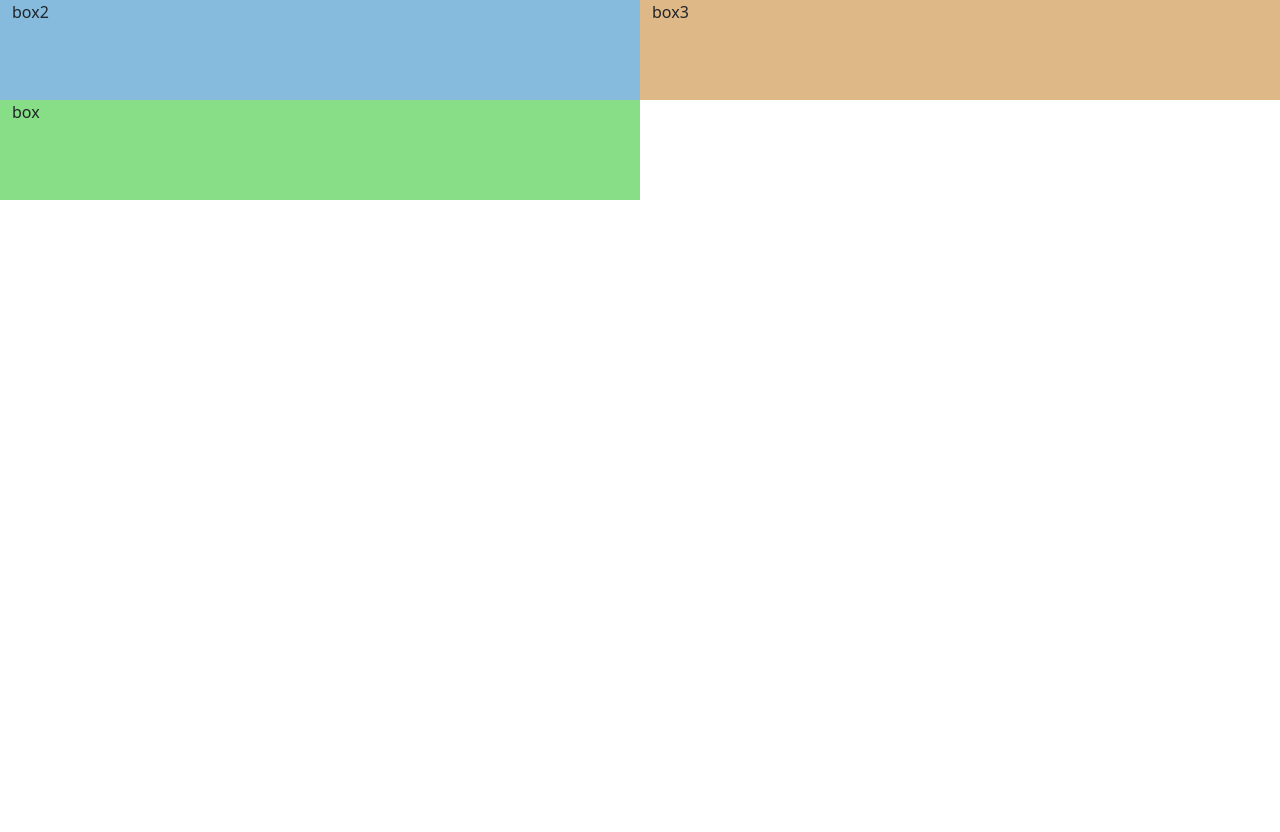
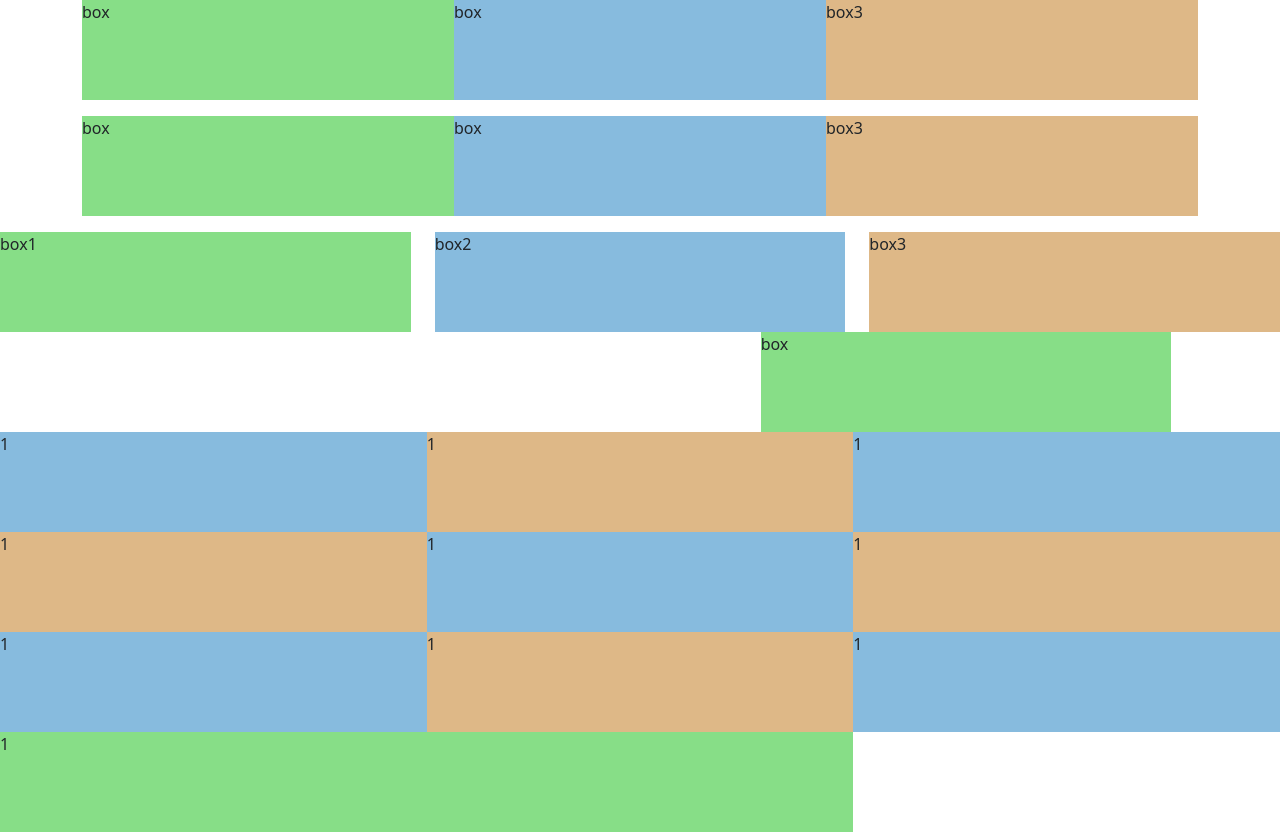
Before and after one commit to boycany/sass-practice-webpack, a website built with webpack: page src/index.html in a window 1280 px wide. Before the commit the page ends 800 px from the top, so only its background shows below. Built offline with nearby package versions, Linux system fonts and the light colour scheme.

Commit message:
ch7-6 done

```diff
--- a/src/_custom.scss
+++ b/src/_custom.scss
@@ -4,23 +4,26 @@
 // 修改的自定義變數，要寫在 @import 上面
 
 // $btn-font-size: 30px;
+// $enable-grid-classes: false;
+$enable-cssgrid: true;
 
 @import "../node_modules/bootstrap/scss/bootstrap";
 
 // Then add additional custom code here
 // 自定義的 map 必須放在 @import 的下面
 
-$container-max-widths: (
-  sm: 540px,
-  md: 720px,
-  lg: 900px,
-  //改成900px
-  xl: 1140px,
-  xxl: 1320px,
-);
+// $container-max-widths: (
+//   sm: 540px,
+//   md: 720px,
+//   lg: 900px,
+//   //改成900px
+//   xl: 1140px,
+//   xxl: 1320px,
+// );
 
 //
-@import "../node_modules/bootstrap/scss/containers"; /*---- 方案B: 引入部份 -----*/
+/*---- 方案B: 引入部份 -----*/
+// @import "../node_modules/bootstrap/scss/containers";
 
 /*****Required (一定要import的有下面三個連結)*****/
 
--- a/src/index.html
+++ b/src/index.html
@@ -9,15 +9,52 @@
 </head>
 
 <body>
-    <div class="container-fluid">
-        <div class="row row-cols-2">
-            <div class="col box order-5">box</div>
-            <!-- <div class="col box3">box</div> -->
-            <div class="col box2 order-1">box2</div>
-            <div class="col box3 order-2">box3</div>
+    <div class="container">
+        <div class="row gx-3 gy-2 g-lg-0 ">
+            <div class="col-4">
+                <p class="box">box</p>
+            </div>
+            <div class="col-4">
+                <p class="box2">box</p>
+            </div>
+            <div class="col-4">
+                <p class="box3">box3</p>
+            </div>
+            <div class="col-4">
+                <p class="box">box</p>
+            </div>
+            <div class="col-4">
+                <p class="box2">box</p>
+            </div>
+            <div class="col-4">
+                <p class="box3">box3</p>
+            </div>
         </div>
     </div>
 
+    <!-- ch 7-6 -->
+    <div class="grid">
+        <div class="g-col-6 g-col-lg-4 box">box1</div>
+        <div class="g-col-6 g-col-lg-4 box2">box2</div>
+        <div class="g-col-6 g-col-lg-4 box3">box3</div>
+    </div>
+
+    <div class="grid">
+        <div class="g-col-4 g-start-8 box">box</div>
+    </div>
+
+    <div class="grid" style="--bs-columns: 3; --bs-gap: 0">
+        <div class="box2">1</div>
+        <div class="box3">1</div>
+        <div class="box2">1</div>
+        <div class="box3">1</div>
+        <div class="box2">1</div>
+        <div class="box3">1</div>
+        <div class="box2">1</div>
+        <div class="box3">1</div>
+        <div class="box2">1</div>
+        <div class="box g-col-2">1</div>
+    </div>
 </body>
 
 </html>
--- a/src/index.scss
+++ b/src/index.scss
@@ -3,16 +3,19 @@
 @import "custom";
 
 .box {
+  width: 100%;
   height: 100px;
   background-color: rgb(135, 222, 135);
 }
 
 .box2 {
+  width: 100%;
   height: 100px;
   background-color: rgb(135, 187, 222);
 }
 
 .box3 {
+  width: 100%;
   height: 100px;
   background-color: burlywood;
 }
```
